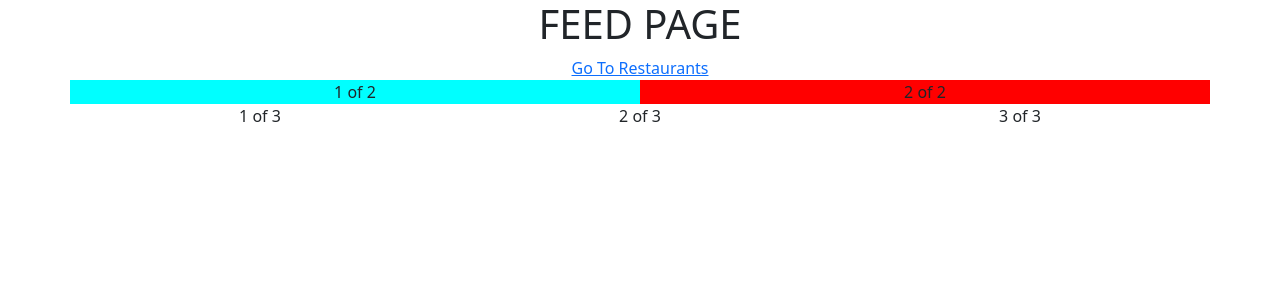
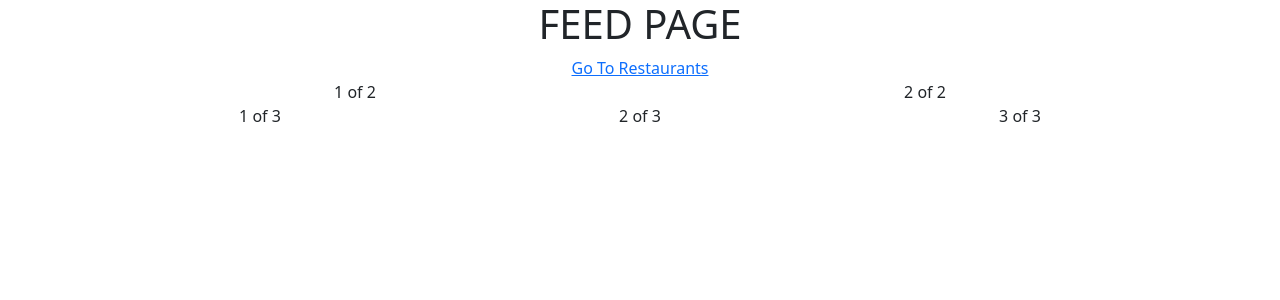
Before and after one commit to mercuriohn/fantastic-burgers, a React (Create React App) app: page / in a window 1280 px wide. Shown: the top 300 px of the page. Built offline with nearby package versions, Linux system fonts and the light colour scheme.

Commit message:
revert sass

```diff
--- a/package.json
+++ b/package.json
@@ -44,7 +44,6 @@
   },
   "devDependencies": {
     "@types/react": "^17.0.19",
-    "@types/react-router-dom": "^5.1.8",
-    "node-sass": "4.14.1"
+    "@types/react-router-dom": "^5.1.8"
   }
 }
--- a/src/App.tsx
+++ b/src/App.tsx
@@ -1,9 +1,9 @@
 import React from 'react';
-import logo from './logo.svg';
-import './App.scss';
+//import logo from './logo.svg';
+import './App.css';
 import Restaurants from "./pages/Restaurants/Restaurants";
 import Feed from './pages/Feed/Feed';
-import { BrowserRouter as Router, Route, Link, Switch } from "react-router-dom";
+import { BrowserRouter as Router, Route, Switch } from "react-router-dom";
 import 'bootstrap/dist/css/bootstrap.min.css';
 
 function App() {
--- a/src/pages/Feed/Feed.scss
+++ /dev/null
@@ -1,6 +0,0 @@
-.fee {
-  background-color: aqua;
-}
-.col-c {
-  background-color: red;
-}
--- a/src/pages/Feed/Feed.tsx
+++ b/src/pages/Feed/Feed.tsx
@@ -3,8 +3,7 @@ import { Link } from "react-router-dom";
 import Container from 'react-bootstrap/Container';
 import Row from 'react-bootstrap/Row';
 import Col from 'react-bootstrap/Col';
-import Button from "react-bootstrap/Button";
-import "./Feed.scss";
+
 
 
 
```
Also changed, not shown: src/App.css (renamed from src/App.scss), 1 other file (tests, documents, lock files or other folders).
